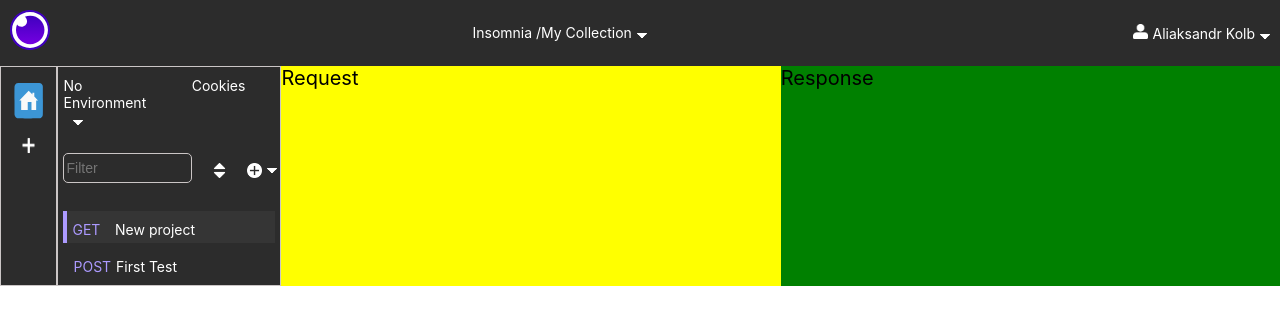
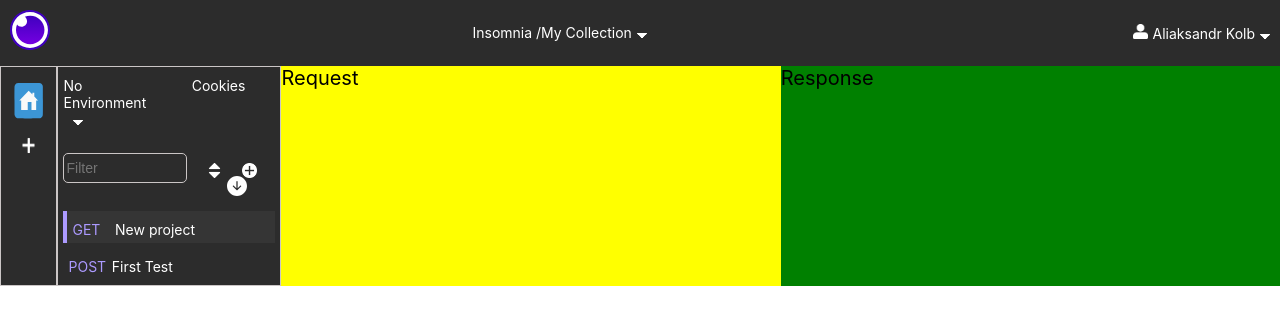
Before and after one commit to AntonLukashevich/todos-ts, a React (Create React App) app: page / in a window 1280 px wide. Shown: the top 324 px of the page. Built offline with nearby package versions, Linux system fonts and the light colour scheme.

Commit message:
Updated list in environmtPanel

```diff
--- a/src/components/EnvironmentPane/EnvironmentPane.tsx
+++ b/src/components/EnvironmentPane/EnvironmentPane.tsx
@@ -1,4 +1,6 @@
 import React from "react";
+// @ts-ignore
+import {ReactComponent as ArrowDown} from "../../img/arrow-down.svg";
 
 import { StyledEnvironmentPane } from "./styled";
 import { StyledText } from "./styled";
@@ -10,11 +12,8 @@ import { StyledFilterArrowIco } from "./styled";
 import { StyledInput } from "./styled";
 import { StyledBlock } from "./styled";
 import { StyledList } from "./styled";
-import { StyledListText } from "./styled";
-import { StyledListPoint } from "./styled";
-import { StyledListMethod } from "./styled";
-import { StyledListLink } from "./styled";
-import { StyledListLinkSelected } from "./styled";
+import ListPoint from "./ListPoint/ListPoint";
+
 
 const EnvironmentPane = () => {
     return (
@@ -37,23 +36,14 @@ const EnvironmentPane = () => {
                 </StyledLink>
                 <StyledLink href="#">
                     <StyledPlusIco src={process.env.PUBLIC_URL + '/img/plus_ico.png'} />
-                    <StyledArrowPlusIco src={process.env.PUBLIC_URL + '/img/arrow_down_ico.png'} />
+                    <ArrowDown />
+                    {/* <StyledArrowPlusIco src={process.env.PUBLIC_URL + '/img/arrow_down_ico.png'} /> */}
                 </StyledLink>
             </StyledBlock>
             <StyledBlock>
                 <StyledList>
-                    <StyledListPoint>
-                        <StyledListLinkSelected  href="#">
-                            <StyledListMethod>GET</StyledListMethod>
-                            <StyledListText>New project</StyledListText>
-                        </StyledListLinkSelected>
-                    </StyledListPoint>
-                    <StyledListPoint>
-                        <StyledListLink href="#" onClick={function(){}}>
-                            <StyledListMethod>POST</StyledListMethod>
-                            <StyledListText>First Test</StyledListText>
-                        </StyledListLink>
-                    </StyledListPoint>
+                    <ListPoint method="GET" text="New project" isFirst/>
+                    <ListPoint method="POST" text="First Test"/>
                 </StyledList>
             </StyledBlock>
         </StyledEnvironmentPane>
--- /dev/null
+++ b/src/components/EnvironmentPane/ListPoint/ListPoint.tsx
@@ -0,0 +1,21 @@
+import React, {FC, useState} from 'react'
+
+import { StyledListText } from "./styled";
+import { StyledListPoint } from "./styled";
+import { StyledListMethod } from "./styled";
+import { StyledListLinkSelected } from "./styled";
+
+const ListPoint:FC<{method: string, text: string, isFirst?: boolean}> = ({method, text, isFirst}) => {
+    const [isActive, setIsActive] = useState(false);
+
+    return (
+        <StyledListPoint onClick={() => setIsActive(!isActive)}>
+            <StyledListLinkSelected isActive={isActive || !!isFirst} href="#">
+                <StyledListMethod>{method}</StyledListMethod>
+                <StyledListText>{text}</StyledListText>
+            </StyledListLinkSelected>
+        </StyledListPoint>
+    )
+}
+
+export default ListPoint
--- /dev/null
+++ b/src/components/EnvironmentPane/ListPoint/index.ts
@@ -0,0 +1 @@
+export { default } from "./ListPoint";
--- /dev/null
+++ b/src/components/EnvironmentPane/ListPoint/styled.ts
@@ -0,0 +1,43 @@
+import styled from 'styled-components';
+
+export const StyledListPoint = styled.li`
+  font-size: 14px;
+  color: #fff;
+  width: 100%;
+  height: 100%;
+`
+
+export const StyledListLink = styled.a`
+  text-decoration: none;
+  display:flex;
+  margin: 5px 0px 0 -35px;
+  padding: 5px;
+`
+
+export const StyledListLinkSelected = styled.a<{isActive:boolean}>`
+  text-decoration: none;
+  display:flex;
+  margin: 5px 0 0 -40px;
+  padding: 5px;
+  border-left: 4px solid #ac9aff;
+  border-left: ${({isActive}) => isActive ? "4px solid #ac9aff" : "none"};
+  background-color: ${({isActive}) => isActive ? "#353535" : "none"};
+
+  &:hover {
+    background: #fff;
+  }
+`
+
+export const StyledListMethod = styled.p`
+  color: #ac9aff;
+  width: 25%;
+  height: 100%;
+  margin: 5px 5px 0 0;
+`
+
+export const StyledListText = styled.p`
+  color: #fff;
+  width: 100%;
+  height: 100%;
+  margin: 5px 5px 0 0;
+`
--- a/src/components/EnvironmentPane/styled.ts
+++ b/src/components/EnvironmentPane/styled.ts
@@ -7,6 +7,10 @@ export const StyledEnvironmentPane = styled.div`
   width: 20%;
   border: 0.5px solid #cbc6c6;
   border-collapse: collapse;
+
+  @media only screen and (max-width: 1024px) {
+    background: red;
+  }
 `
 
 export const StyledText = styled.div`
@@ -65,40 +69,3 @@ export const StyledList = styled.ul`
   margin: 5px;
   list-style: none;
 `
-
-export const StyledListPoint = styled.li`
-  font-size: 14px;
-  color: #fff;
-  width: 100%;
-  height: 100%;
-`
-
-export const StyledListLink = styled.a`
-  text-decoration: none;
-  display:flex;
-  margin: 5px 0px 0 -35px;
-  padding: 5px;
-`
-
-export const StyledListLinkSelected = styled.a`
-  text-decoration: none;
-  display:flex;
-  margin: 5px 0px 0 -40px;
-  padding: 5px;
-  border-left: 4px solid #ac9aff;
-  background-color: #353535;
-`
-
-export const StyledListMethod = styled.p`
-  color: #ac9aff;
-  width: 25%;
-  height: 100%;
-  margin: 5px 5px 0 0;
-`
-
-export const StyledListText = styled.p`
-  color: #fff;
-  width: 100%;
-  height: 100%;
-  margin: 5px 5px 0 0;
-`
--- /dev/null
+++ b/src/react-app-env.d.ts
@@ -0,0 +1,2 @@
+declare module '*.png';
+declare module '*.svg';
```
Also changed, not shown: src/img/arrow-down.svg (added).
